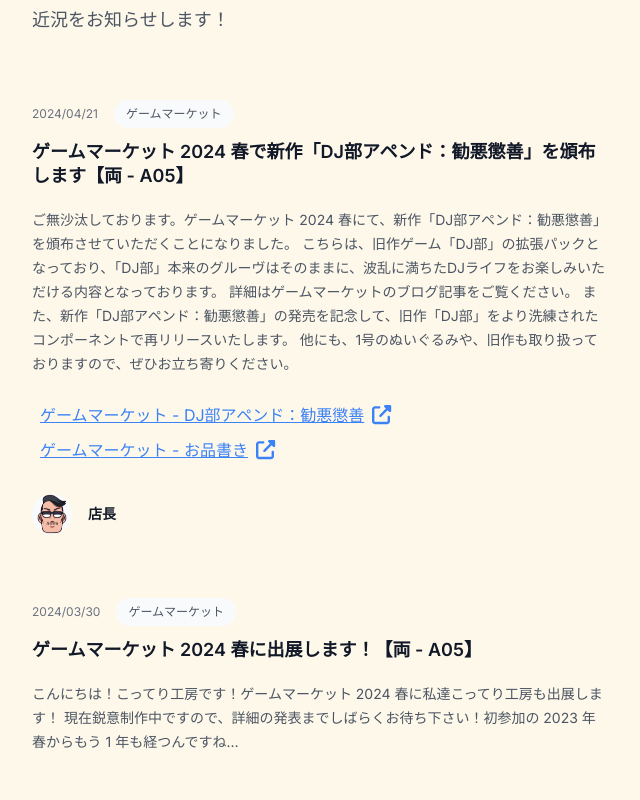
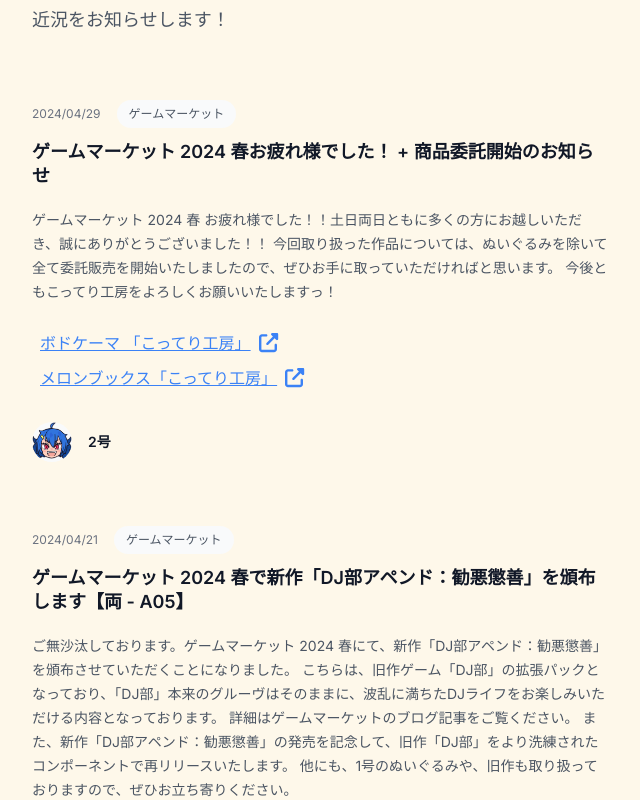
Before and after one commit to makecir/kotterikobo-website, a Next.js app: page / in a window 1280 px wide. Shown: the part 1100-1900 px from the top of the page, without its empty margins (0-640 px from the left). Built offline with nearby package versions, Linux system fonts and the light colour scheme.

Commit message:
update blog after game market 2024 spring

```diff
--- a/src/components/home/News.tsx
+++ b/src/components/home/News.tsx
@@ -2,6 +2,38 @@
 import { FontAwesomeIcon } from "@fortawesome/react-fontawesome";
 
 const posts = [
+  {
+    id: 3,
+    title: "ゲームマーケット 2024 春お疲れ様でした！ + 商品委託開始のお知らせ",
+    // href: "#",
+    description: `
+      ゲームマーケット 2024 春 お疲れ様でした！！土日両日ともに多くの方にお越しいただき、誠にありがとうございました！！
+      今回取り扱った作品については、ぬいぐるみを除いて全て委託販売を開始いたしましたので、ぜひお手に取っていただければと思います。
+      今後ともこってり工房をよろしくお願いいたしますっ！
+      `,
+    date: "2024/04/29",
+    datetime: "2024-04-29",
+    category: {
+      title: "ゲームマーケット",
+      // href: "#"
+    },
+    links: [
+      {
+        text: "ボドケーマ 「こってり工房」",
+        href: "https://bodoge.hoobby.net/games?search%5Bfreeword%5D=%E3%81%93%E3%81%A3%E3%81%A6%E3%82%8A%E5%B7%A5%E6%88%BF%EF%BC%88Kotteri+Kobo%EF%BC%89",
+      },
+      {
+        text: "メロンブックス「こってり工房」",
+        href: "https://www.melonbooks.co.jp/circle/index.php?circle_id=125577",
+      },
+    ],
+    author: {
+      name: "2号",
+      role: "",
+      // href: "#",
+      imageUrl: "author/2go.png",
+    },
+  },
   {
     id: 2,
     title:
```
